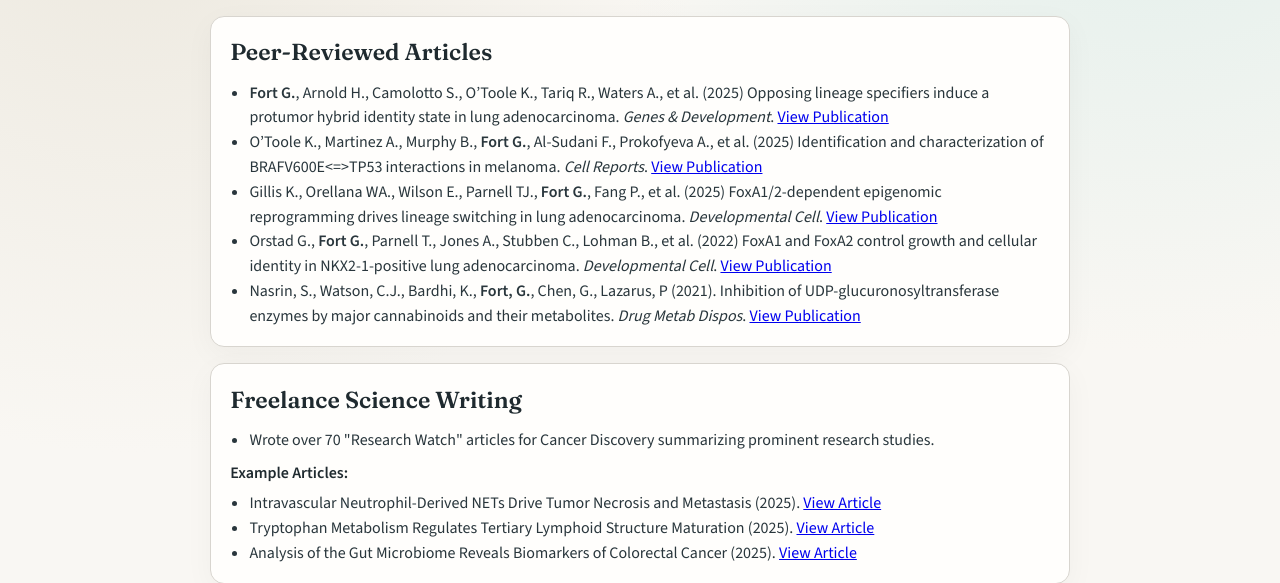
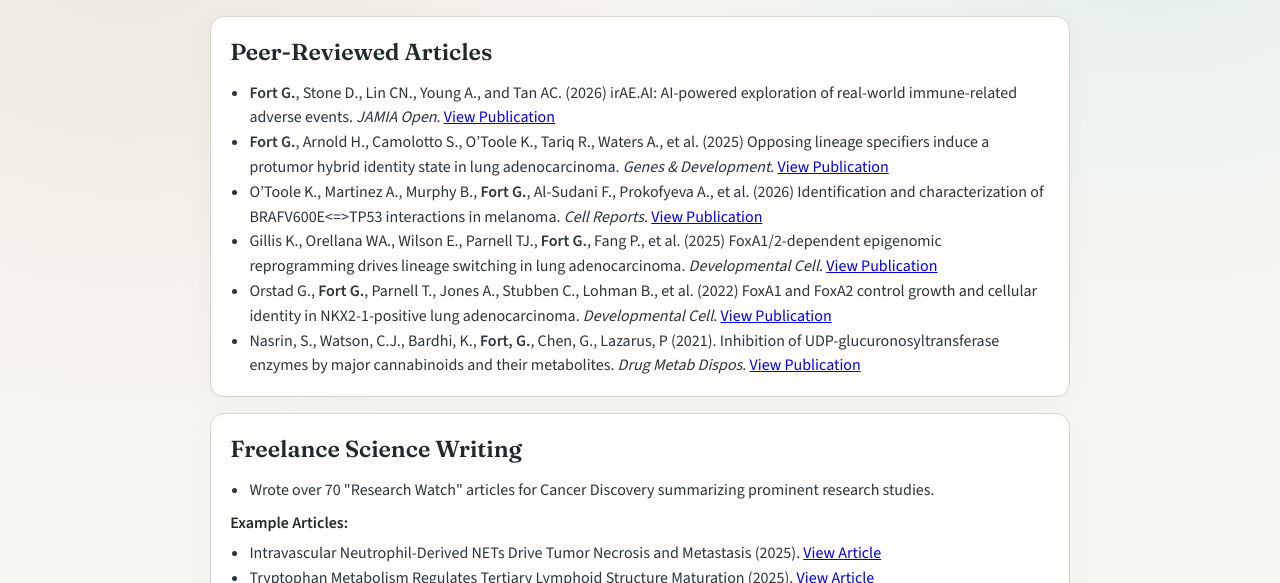
Before and after one commit to GabrielaFort/GabrielaFort.github.io, a plain HTML site: page publications.html in a window 1280 px wide. Shown: the part 217-800 px from the top of the page. Drawn offline with nearby package versions, Linux system fonts and the light colour scheme.

Commit message:
add new irae ai paper

```diff
--- a/publications.html
+++ b/publications.html
@@ -43,11 +43,15 @@
         <h2>Peer-Reviewed Articles</h2>
         <ul>
           <li>
+            <b>Fort G.</b>, Stone D., Lin CN., Young A., and Tan AC. (2026) irAE.AI: AI-powered exploration of real-world immune-related adverse events. <em>JAMIA Open</em>.
+            <a href="https://doi.org/10.1093/jamiaopen/ooag094" target="_blank" rel="noopener noreferrer">View Publication</a>
+          </li>
+          <li>
             <b>Fort G.</b>, Arnold H., Camolotto S., O’Toole K., Tariq R., Waters A., et al. (2025) Opposing lineage specifiers induce a protumor hybrid identity state in lung adenocarcinoma. <em>Genes & Development</em>.
             <a href="https://doi.org/10.1101/gad.352742.125" target="_blank" rel="noopener noreferrer">View Publication</a>
           </li>
           <li>
-            O’Toole K., Martinez A., Murphy B., <b>Fort G.</b>, Al-Sudani F., Prokofyeva A., et al. (2025) Identification and characterization of BRAFV600E<=>TP53 interactions in melanoma. <em>Cell Reports</em>.
+            O’Toole K., Martinez A., Murphy B., <b>Fort G.</b>, Al-Sudani F., Prokofyeva A., et al. (2026) Identification and characterization of BRAFV600E<=>TP53 interactions in melanoma. <em>Cell Reports</em>.
             <a href="https://doi.org/10.1016/j.celrep.2026.117078" target="_blank" rel="noopener noreferrer">View Publication</a>
           </li>
           <li>
```
